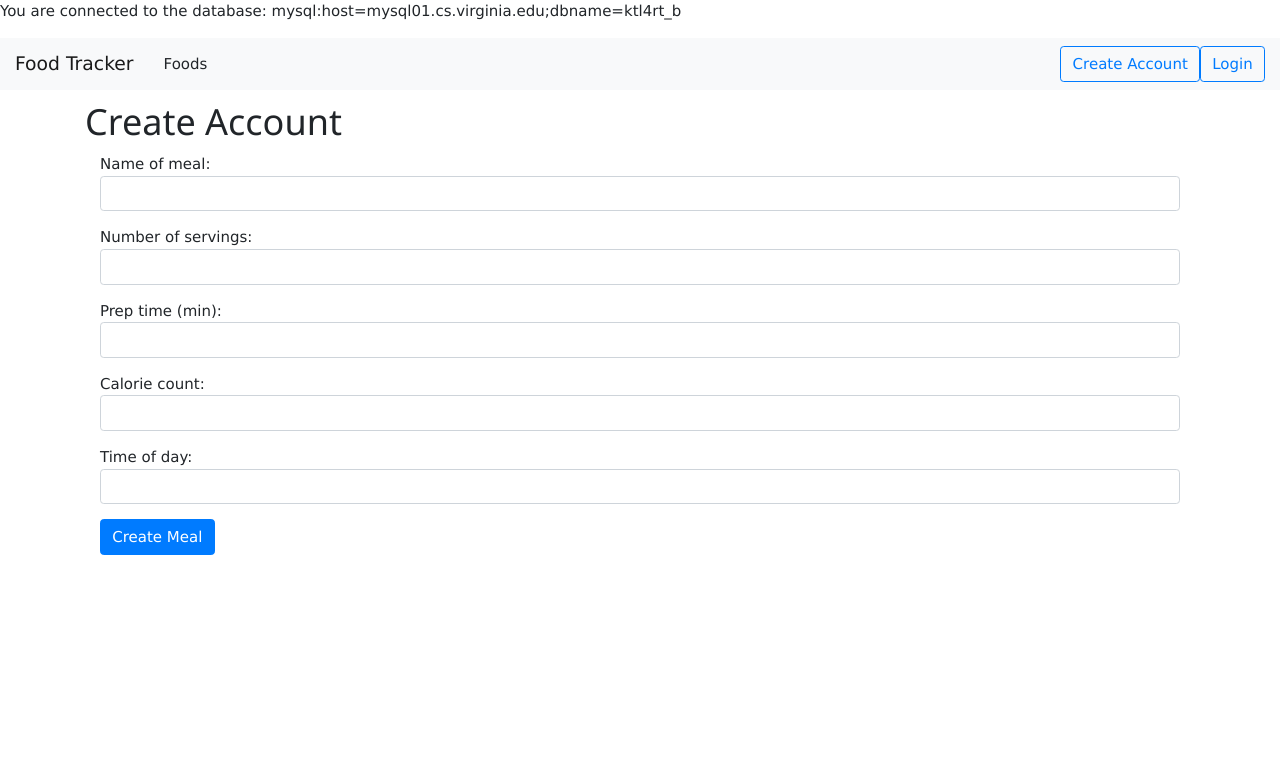
After one commit to kayleeliu/cs4750, a PHP site: page /create_meal_form.php in a window 1280 px wide. The commit adds this page. Shown: the top 784 px of the page. Run offline with PHP 8.4, Linux system fonts and the light colour scheme; the visitor is signed in with stand-in values (Sample User, id 1).

Commit message:
create meal but broken for null values

```diff
--- /dev/null
+++ b/create_meal_form.php
@@ -0,0 +1,63 @@
+<?php
+require("connect-db.php");
+// include("connect-db.php)
+// use require if it matters if the db exists or not
+
+require("meals.php");
+session_start();
+
+// $_SERVER is a standard PHP object
+if ($_SERVER['REQUEST_METHOD'] == 'POST'){
+  if (!empty($_POST['actionBtn']) && ($_POST['actionBtn'] == "Create Meal")){
+    // check if user is logged in
+    if(empty($_SESSION["userID"])) {
+        echo '<script>alert("You need to be logged in!")</script>';
+    } else {
+        createMeal($_SESSION["userID"], $_POST['name'], $_POST['num_of_servings'], $_POST['prep_time'], $_POST['calorie_count'], $_POST['time_of_day']);
+    }
+  }
+}
+?>
+
+<!DOCTYPE html>
+<html lang="en">
+<head>
+  <link rel="stylesheet" href="https://stackpath.bootstrapcdn.com/bootstrap/4.4.1/css/bootstrap.min.css" integrity="sha384-Vkoo8x4CGsO3+Hhxv8T/Q5PaXtkKtu6ug5TOeNV6gBiFeWPGFN9MuhOf23Q9Ifjh" crossorigin="anonymous">
+  <link rel="stylesheet" href="https://www.w3schools.com/w3css/4/w3.css">
+</head>
+<body>
+<nav class="navbar navbar-expand-lg navbar-light bg-light ps-3 pe-3">
+  <a class="navbar-brand" href="index.html">Food Tracker</a>
+  <a class="nav-item nav-link" href="foods_page.php">Foods</a>
+  <div class="collapse navbar-collapse flex-row-reverse">
+    <div class="flex-row-reverse justify-content-between">
+      <button class="btn btn-outline-primary" onclick="window.location.href='create_user_form.php'">Create Account</a>
+      <button class="btn btn-outline-primary" onclick="window.location.href='login_form.php'">Login</a>
+    </div>
+  </div>
+</nav>
+  <div class="container">
+    <h1>Create Account</h1>
+    <form name="mainForm" action="create_meal_form.php" method="post">
+      <div class="row mb-3 mx-3"> Name of meal:
+        <input type="text" class="form-control" name="name" required />
+      </div>
+      <div class="row mb-3 mx-3">Number of servings:
+        <input type="number" class="form-control" name="num_of_servings"/>
+      </div>
+      <div class="row mb-3 mx-3">Prep time (min):
+        <input type="number" class="form-control" name="prep_time" />
+      </div>
+      <div class="row mb-3 mx-3">Calorie count:
+        <input type="number" class="form-control" name="calorie_count" />
+      </div>
+      <div class="row mb-3 mx-3">Time of day:
+        <input type="text" class="form-control" name="time_of_day" />
+      </div>
+      <div class="row mb-3 mx-3">
+        <input class="btn btn-primary" type="submit" name="actionBtn" value="Create Meal" title="Create Meal" />
+      </div>
+    </form>
+  </div>
+</body>
+</html>
--- a/index.html
+++ b/index.html
@@ -21,6 +21,7 @@
     <div class="collapse navbar-collapse flex-row-reverse">
       <div class="flex-row-reverse justify-content-between">
         <button class="btn btn-outline-primary" onclick="window.location.href='create_user_form.php'">Create Account</a>
+        <button class="btn btn-outline-primary" onclick="window.location.href='create_meal_form.php'">Create Meal</a>
         <button class="btn btn-outline-primary" onclick="window.location.href='login_form.php'">Login</a>
       </div>
     </div>
--- a/meals.php
+++ b/meals.php
@@ -1,23 +1,45 @@
 <?php
-function getUserMeals($userID, $name, $number_of_servings, ){
+function createMeal($userID, $name, $num_of_servings, $prep_time, $calorie_count, $time_of_day){
+    if(num_of_servings == "") $num_of_servings = NULL;
+    if(prep_time == "") $prep_time = NULL;
+    if(calorie_count == "") $calorie_count = NULL;
+    if(time_of_day == "") $time_of_day = NULL;
+    // echo $name;
+    // echo $num_of_servings;
+    // echo $prep_time;
+    // echo $calorie_count;
+    // echo $time_of_day;
+
     global $db;
-    $query = "select * from user_has_food where userID=:userID";
-    $statement = $db->prepare($query);
-    $statement->bindValue(':userID', $userID);
-    $statement->execute();
-    $results = $statement->fetchAll();
-    $statement->closeCursor();
-    return $results;
+    $query1 = "INSERT INTO Meal(num_of_servings, prep_time, calorie_count, time_of_day, name) VALUES (:num_of_servings, :prep_time, :calorie_count, :time_of_day, :name)";
+    $query2 = "INSERT INTO designed VALUES (:userID, IDENT_CURRENT('Meal'))";
+
+    $statement1 = $db->prepare($query1);
+    $statement2 = $db->prepare($query2);
+
+    $statement1->bindValue(':num_of_servings', $num_of_servings);
+    $statement1->bindValue(':prep_time', $prep_time);
+    $statement1->bindValue(':calorie_count', $calorie_count);
+    $statement1->bindValue(':time_of_day', $time_of_day);
+    $statement1->bindValue(':name', $name);
+    $statement2->bindValue(':userID', $userID);
+
+    $statement1->execute();
+    $statement2->execute();
+
+    $statement1->closeCursor();
+    $statement2->closeCursor();
 }
 
-function getFoodName($foodID){
+function addFoodToMeal($foodID, $mealID, $quantity){
     global $db;
-    $query = "select name from Food where id=:foodID";
+    $query = "INSERT INTO is_part_of VALUES (:foodID, :mealID, :quantity)";
+
     $statement = $db->prepare($query);
     $statement->bindValue(':foodID', $foodID);
+    $statement->bindValue(':mealID', $mealID);
+    $statement->bindValue(':quantity', $quantity);
     $statement->execute();
-    $results = $statement->fetch();
     $statement->closeCursor();
-    return $results;
 }
 ?>
```
